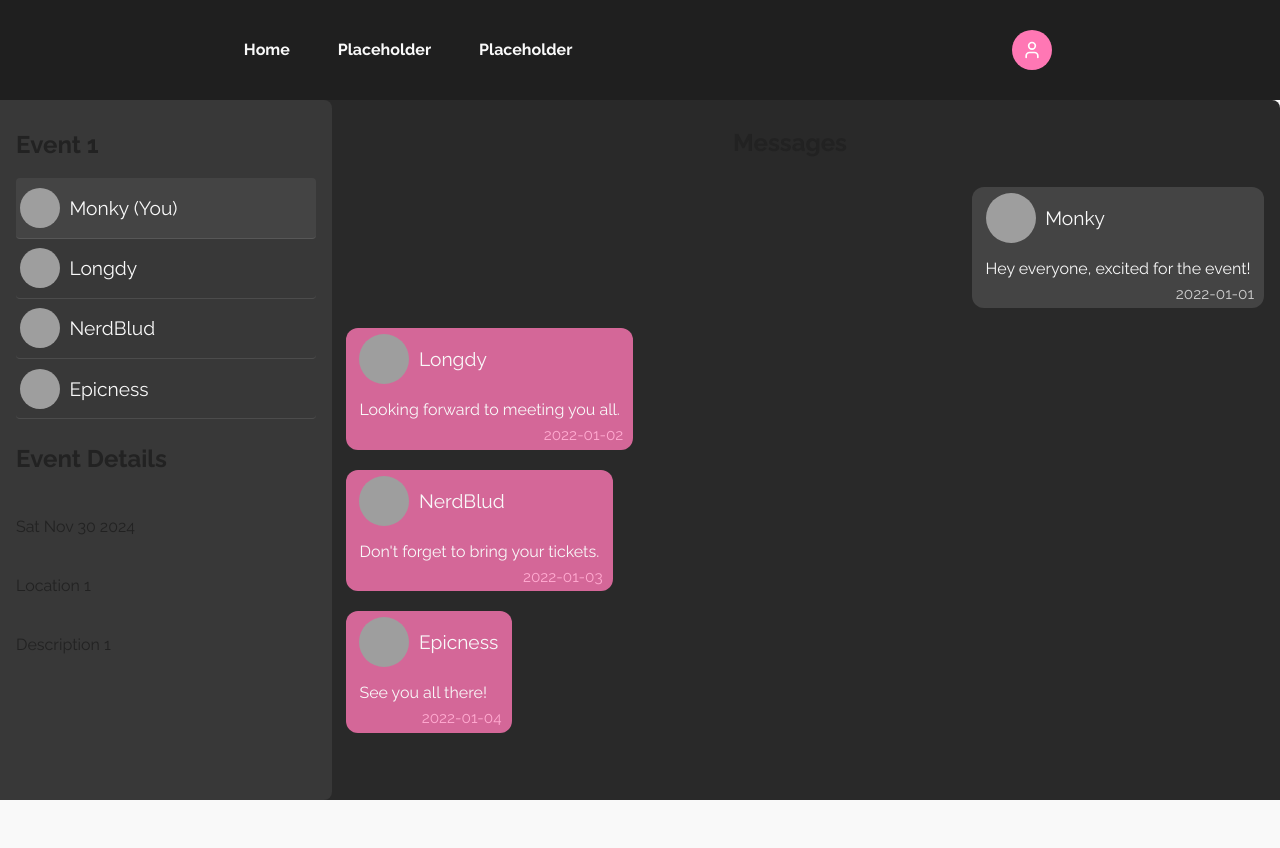
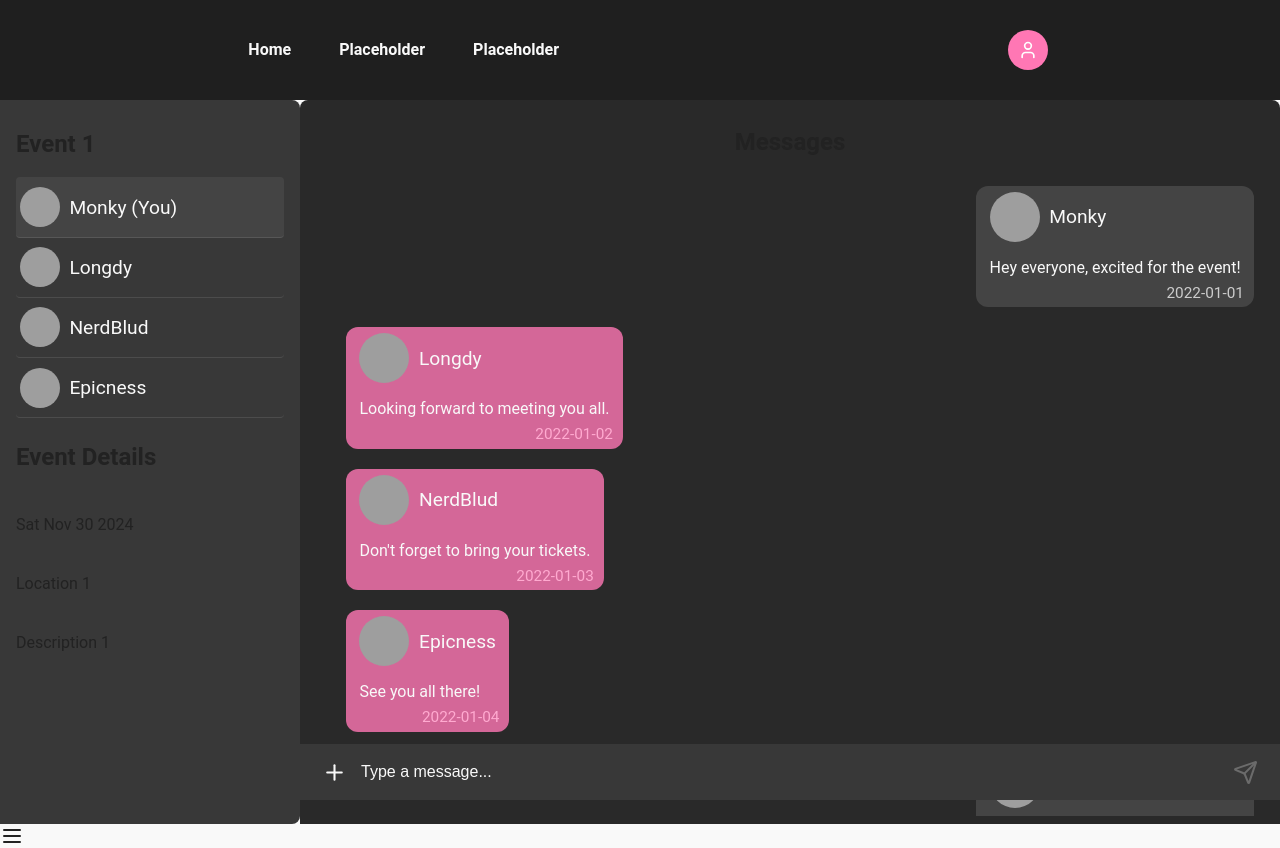
Before and after one commit to MonkyMars/PopQuick, a Next.js app in the folder apps/web/: page /event/1 in a window 1280 px wide. Before the commit the page ends 800 px from the top, so only its background shows below. Built offline with nearby package versions, Linux system fonts and the light colour scheme; no server answers; grey boxes are pictures that could not be loaded.

Commit message:
feat: enhance event page with message input and member menu functionality

```diff
--- a/apps/web/src/app/event/[eventID]/page.tsx
+++ b/apps/web/src/app/event/[eventID]/page.tsx
@@ -2,7 +2,7 @@
 import React, { useState, useEffect } from "react";
 import { useParams, useRouter } from "next/navigation";
 import Image from "next/image";
-import { Search, User, Settings, LogOut } from "lucide-react";
+import { Search, User, Settings, LogOut, Plus, Send, Menu } from "lucide-react";
 import Link from "next/link";
 import "../event.scss";
 
@@ -29,12 +29,13 @@ interface Message {
   sender?: Member;
 }
 const EventPage = () => {
-  const params = useParams();
+  const params = useParams() as { eventID: string };
   const router = useRouter();
   const eventID = params.eventID as string;
   const [event, setEvent] = useState<Event | null>(null);
-  const [isUserMenuOpen, setIsUserMenuOpen] = useState(false);
-
+  const [isUserMenuOpen, setIsUserMenuOpen] = useState<boolean>(false);
+  const [isMemberMenuOpen, setIsMemberMenuOpen] = useState<boolean>(false);
+  const [messageInput, setMessageInput] = useState<string>("");
   const staticMembers: Member[] = [
     {
       id: 1,
@@ -82,6 +83,30 @@ const EventPage = () => {
     },
     {
       id: 4,
+      content: "See you all there!",
+      date: "2022-01-04",
+      sender: staticMembers[3],
+    },
+    {
+      id: 5,
+      content: "Hey everyone, excited for the event!",
+      date: "2022-01-01",
+      sender: staticMembers[0],
+    },
+    {
+      id: 6,
+      content: "Looking forward to meeting you all.",
+      date: "2022-01-02",
+      sender: staticMembers[1],
+    },
+    {
+      id: 7,
+      content: "Don't forget to bring your tickets.",
+      date: "2022-01-03",
+      sender: staticMembers[2],
+    },
+    {
+      id: 8,
       content: "See you all there!",
       date: "2022-01-04",
       sender: staticMembers[3],
@@ -161,12 +186,15 @@ const EventPage = () => {
       <main className="mainContent">
         {event && (
           <>
-            <aside className="aside">
+            <aside className={`aside ${isMemberMenuOpen ? "AsideOpen" : null}`}>
               <header>
                 <h1>{event.name}</h1>
               </header>
               {staticMembers.map((member) => (
-                <div key={member.id} className={`member ${member.id === activeUser?.id ? 'you' : null}`}>
+                <div
+                  key={member.id}
+                  className={`member ${member.id === activeUser?.id ? "you" : null}`}
+                >
                   <Image
                     src={member.profilePicture}
                     alt={member.username}
@@ -175,7 +203,11 @@ const EventPage = () => {
                     className="avatar"
                     draggable={false}
                   />
-                  <span className="username">{member.username === activeUser?.username ? member.username + ' (You)' : member.username}</span>
+                  <span className="username">
+                    {member.username === activeUser?.username
+                      ? member.username + " (You)"
+                      : member.username}
+                  </span>
                 </div>
               ))}
               <section className="details">
@@ -189,7 +221,10 @@ const EventPage = () => {
               <h2>Messages</h2>
               <div className="messagesContainer">
                 {staticMessages.map((message) => (
-                  <div key={message.id} className={`message ${message.sender?.id == activeUser?.id ? 'sent' : 'received'}`}>
+                  <div
+                    key={message.id}
+                    className={`message ${message.sender?.id == activeUser?.id ? "sent" : "received"}`}
+                  >
                     <header>
                       {message.sender?.profilePicture && (
                         <Image
@@ -209,8 +244,29 @@ const EventPage = () => {
                     </footer>
                   </div>
                 ))}
+                <div className="inputContainer">
+                  <button>
+                    <Plus className="icon add" />
+                  </button>
+                  <input
+                    type="text"
+                    placeholder="Type a message..."
+                    className="input"
+                    value={messageInput}
+                    onChange={(e) => setMessageInput(e.target.value)}
+                  />
+                  <button type="submit" disabled={!messageInput}>
+                    <Send
+                      className={`icon send ${messageInput ? "valid" : "invalid"}`}
+                    ></Send>
+                  </button>
+                </div>
               </div>
             </section>
+            <Menu
+              className={`menu ${isMemberMenuOpen ? "open" : ""}`}
+              onClick={() => setIsMemberMenuOpen(!isMemberMenuOpen)}
+            />
           </>
         )}
       </main>
--- a/apps/web/src/app/event/event.scss
+++ b/apps/web/src/app/event/event.scss
@@ -5,6 +5,13 @@ $dark-gray: #383838;
 $error-red: #e02b2b;
 $border-radius: 8px;
 $green: #38eb38;
+
+body {
+  margin: 0;
+  padding: 0;
+  font-family: "Roboto", sans-serif;
+  overflow: hidden;
+}
 
 .Nav {
   display: flex;
@@ -244,13 +251,16 @@ $green: #38eb38;
     }
   }
 }
-.mainContent{
+
+.mainContent {
   display: grid;
   grid-template-columns: 300px 1fr;
   overflow: hidden;
   transition: grid-template-columns 0.3s ease;
   min-height: calc(100vh - 100px);
-.aside{
+  box-sizing: border-box;
+  position: relative;
+  .aside {
     background-color: #383838;
     width: 300px;
     overflow: hidden;
@@ -258,80 +268,168 @@ $green: #38eb38;
     position: relative;
     display: flex;
     flex-direction: column;
-	padding: .6em 1em;
+    padding: 0.6em 1em;
     border-radius: 0 8px 8px 0;
-	.member{
+    box-sizing: border-box;
+    .member {
       display: flex;
       align-items: center;
-		gap: .5em;
-		padding: .5em .2em;
-		border-bottom: 1px solid rgba(255,255,255,0.1);
-    transition: background-color 0.3s ease, transform .3s ease, margin .3s ease;
+      gap: 0.5em;
+      padding: 0.5em 0.2em;
+      border-bottom: 1px solid rgba(255, 255, 255, 0.1);
+      transition:
+        background-color 0.3s ease,
+        transform 0.3s ease,
+        margin 0.3s ease;
       border-radius: 4px;
       cursor: pointer;
       font-size: 1.2em;
-		&:hover{
-			background-color: rgba(255,255,255,0.1);
-			.avatar{
+      &:hover {
+        background-color: rgba(255, 255, 255, 0.1);
+        .avatar {
           transform: scale(1.1);
-				margin: 0 .3em;
+          margin: 0 0.3em;
         }
       }
-		.avatar{
+      .avatar {
         width: 40px;
-			transition: background-color 0.3s ease, transform .3s ease, margin .3s ease;
+        transition:
+          background-color 0.3s ease,
+          transform 0.3s ease,
+          margin 0.3s ease;
         height: 40px;
         border-radius: 50%;
       }
-		.username{
+      .username {
         color: #f9f9f9;
         text-overflow: ellipsis;
       }
     }
-	.details{
+    .details {
       display: flex;
       flex-direction: column;
-		gap: .5em;
-		padding: .3em 0;
-		&.hidden{
+      gap: 0.5em;
+      padding: 0.3em 0;
+      &.hidden {
         display: none;
       }
-		.detail{
+      .detail {
         display: flex;
         align-items: center;
-			gap: .1em;
-			.icon{
+        gap: 0.1em;
+        .icon {
           width: 20px;
           height: 20px;
           color: #f9f9f9;
         }
-			.text{
+        .text {
           color: #f9f9f9;
         }
       }
     }
   }
-.messagesTab{
+
+  .messagesTab {
     display: flex;
     justify-content: space-between;
     align-items: center;
     flex-direction: column;
     background-color: #292929;
-	padding: .5em 1em;
+    padding: 0.5em 1em;
     border-radius: 8px 8px 0 0;
     width: auto;
-	top: 0;
+    box-sizing: border-box;
     overflow: hidden;
-	.messagesContainer{
+    position: relative;
+    .inputContainer {
+      background-color: #383838;
+      position: fixed;
+      width: calc(100% - 300px);
+      height: auto;
+      bottom: 0;
+      right: 0;
+      display: flex;
+      align-items: center;
+      justify-content: flex-start;
+      padding: 0.5em 1em;
+      box-sizing: border-box;
+      & button {
+        display: flex;
+        align-items: center;
+        justify-content: center;
+        cursor: pointer;
+        transition: all 0.3s ease;
+        background-color: transparent;
+        border: none;
+        &:hover {
+          transform: scale(1.04);
+        }
+      }
+      .send,
+      .add {
+        background-color: $dark-gray;
+        display: flex;
+        align-items: center;
+        justify-content: center;
+        cursor: pointer;
+        width: 25px;
+        height: 25px;
+        transition: all 0.3s ease;
+        &:hover {
+          transform: scale(1.1);
+        }
+      }
+      & input {
+        width: calc(100% - 40px);
+        height: 40px;
+        border: none;
+        background-color: #383838;
+        color: #f9f9f9;
+        padding: 0 0.5em;
+        font-size: 1rem;
+        outline: none;
+        &::placeholder {
+          color: #f9f9f9;
+        }
+      }
+			.valid{
+				color: $pink;
+			}
+			.invalid{
+				cursor: not-allowed;
+				color: lighten($dark-gray, 20%);
+				&:hover{
+					transform: none;
+				}
+			}
+    }
+    .messagesContainer {
+      box-sizing: border-box;
       display: flex;
       flex-direction: column;
       position: relative;
-		top: 0;
-		height: 100%;
+      height: calc(100vh - 160px);
       width: 100%;
       overflow-y: auto;
       overflow-x: hidden;
-		.message{
+      padding-bottom: 20px;
+      scrollbar-width: thin;
+      scrollbar-color: rgba($pink, 0.5) #292929;
+
+      &::-webkit-scrollbar {
+        width: 8px;
+      }
+
+      &::-webkit-scrollbar-track {
+        background: #292929;
+      }
+
+      &::-webkit-scrollbar-thumb {
+        background-color: rgba($pink, 0.5);
+        border-radius: 20px;
+      }
+
+      .message {
         color: #f9f9f9;
         font-size: 1.2rem;
         width: max-content;
@@ -340,31 +438,35 @@ $green: #38eb38;
         justify-content: center;
         flex-direction: column;
         position: relative;
+        flex-shrink: 0;
         overflow: hidden;
         margin: 10px 20px;
-			padding: .3em .7em;
+        padding: 0.3em 0.7em;
         border-radius: 12px;
         box-sizing: border-box;
-			& header{
+        &:nth-last-child(2) {
+          margin-bottom: 80px;
+        }
+        & header {
           display: flex;
           align-items: center;
-				gap: .5em;
-				.username{
+          gap: 0.5em;
+          .username {
             color: #f9f9f9;
           }
-				.avatar{
+          .avatar {
             color: #f9f9f9;
             border-radius: 50%;
           }
         }
-			& footer{
+        & footer {
           position: absolute;
-				font-size: .8em;
+          font-size: 0.8em;
           bottom: -10px;
           right: 10px;
           color: #ccc;
         }
-			.content{
+        .content {
           color: #f9f9f9;
           font-size: 1rem;
           width: 100%;
@@ -372,7 +474,8 @@ $green: #38eb38;
         }
       }
     }
-	.icon{
+
+    .icon {
       width: 20px;
       height: 20px;
       color: #f9f9f9;
@@ -384,7 +487,7 @@ $green: #38eb38;
   margin-right: auto !important;
   margin-left: 30px !important;
   background-color: rgba($pink, 0.8) !important;
-	& footer{
+  & footer {
     color: lighten($pink, 10%) !important;
   }
 }
@@ -392,9 +495,62 @@ $green: #38eb38;
 .sent {
   background-color: #444 !important;
   margin-left: auto !important;
-	margin-right: 0px !important;
+  margin-right: 10px !important;
 }
 
-.you{
+.you {
   background-color: #444 !important;
 }
+
+@media screen and (max-width: 1080px) {
+  .mainContent {
+    grid-template-columns: 1fr;
+    top: 0;
+    overflow: hidden;
+    .aside {
+      width: 0;
+      padding: 0;
+      .details {
+        display: none;
+      }
+    }
+    .messagesTab {
+      width: 100%;
+      box-sizing: border-box;
+      border-radius: 0;
+      top: -350px;
+      overflow-y: auto;
+    }
+    .inputContainer {
+      width: 100vw !important;
+    }
+  }
+	.AsideOpen{
+		& h1{
+			text-align: center;
+		}
+		width: 90% !important;
+		position: fixed !important;
+		top: 100px;
+		z-index: 99;
+		height: calc(100% - 100px) !important;
+		.details{
+			display: flex !important;
+			margin: auto !important;
+		}
+	}
+	.menu{
+		position: absolute;
+		top: .3em;
+		left: .3em;
+		width: 50px;
+		height: 50px;
+		cursor: pointer;
+		transition: transform .5s ease, left .3s ease;
+		z-index: 99;
+	}
+	.open{
+		transform: rotate(360deg);
+		left: 90%;
+	}
+}
```
Lines whose indentation alone changed are shown as unchanged.
